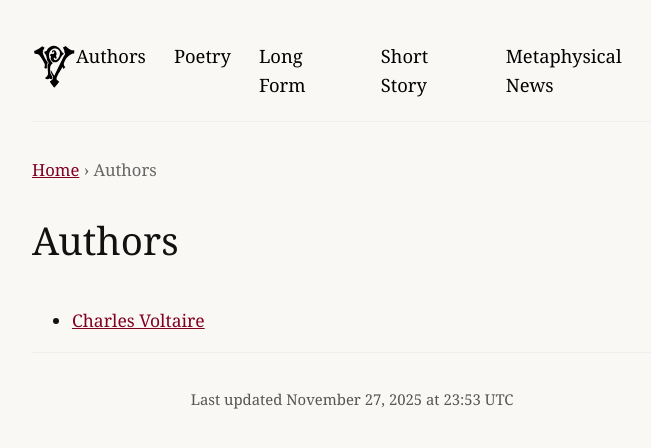
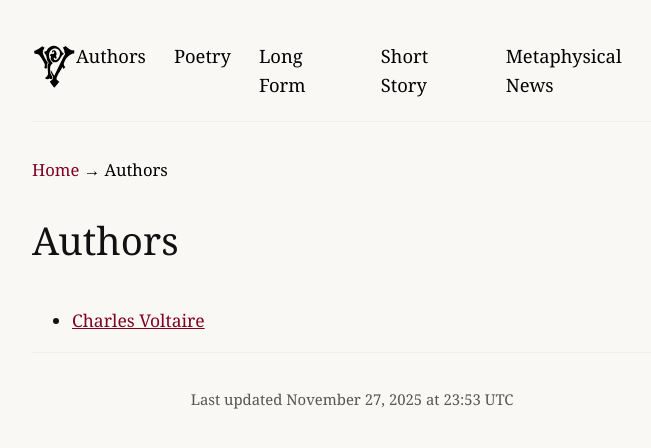
Before and after one commit to charlesvoltaire-public/charlesvoltaire-public.github.io, a Jekyll site: the page built from authors/index.md, in a window 1280 px wide. Shown: the top 448 px of the page, without its empty margins (288-939 px from the left). Built offline with Jekyll 4.4.1, drawn with Linux system fonts in a browser that asks for light colours.

Commit message:
Update index.md

```diff
--- a/authors/index.md
+++ b/authors/index.md
@@ -1,20 +1,16 @@
 ---
 layout: default
 title: Authors
-permalink: /authors/
 ---
-
-<nav style="margin:2rem 0 1.5rem; font-size:0.95em; color:#666;">
-  <a href="/">Home</a> › {{ page.title }}
+<nav class="breadcrumb">
+  <a href="/">Home</a> → Authors
 </nav>
 
-<h1 style="margin: 0 0 2rem; font-size: 2.2em;">Authors</h1>
+<h1>Authors</h1>
 
-{% assign author_list = site.pages | where: "layout", "author" | sort: "title" %}
-{% for author in author_list %}
-- <a href="{{ author.url }}">{{ author.title }}</a>
-{% endfor %}
-
-{% if author_list.size == 0 %}
-<p><em>No author pages yet.</em></p>
-{% endif %}
+<ul>
+  {% assign authors = site.pages | where:"layout","author" | sort:"title" %}
+  {% for author in authors %}
+    <li><a href="{{ author.url }}">{{ author.title }}</a></li>
+  {% endfor %}
+</ul>
```
